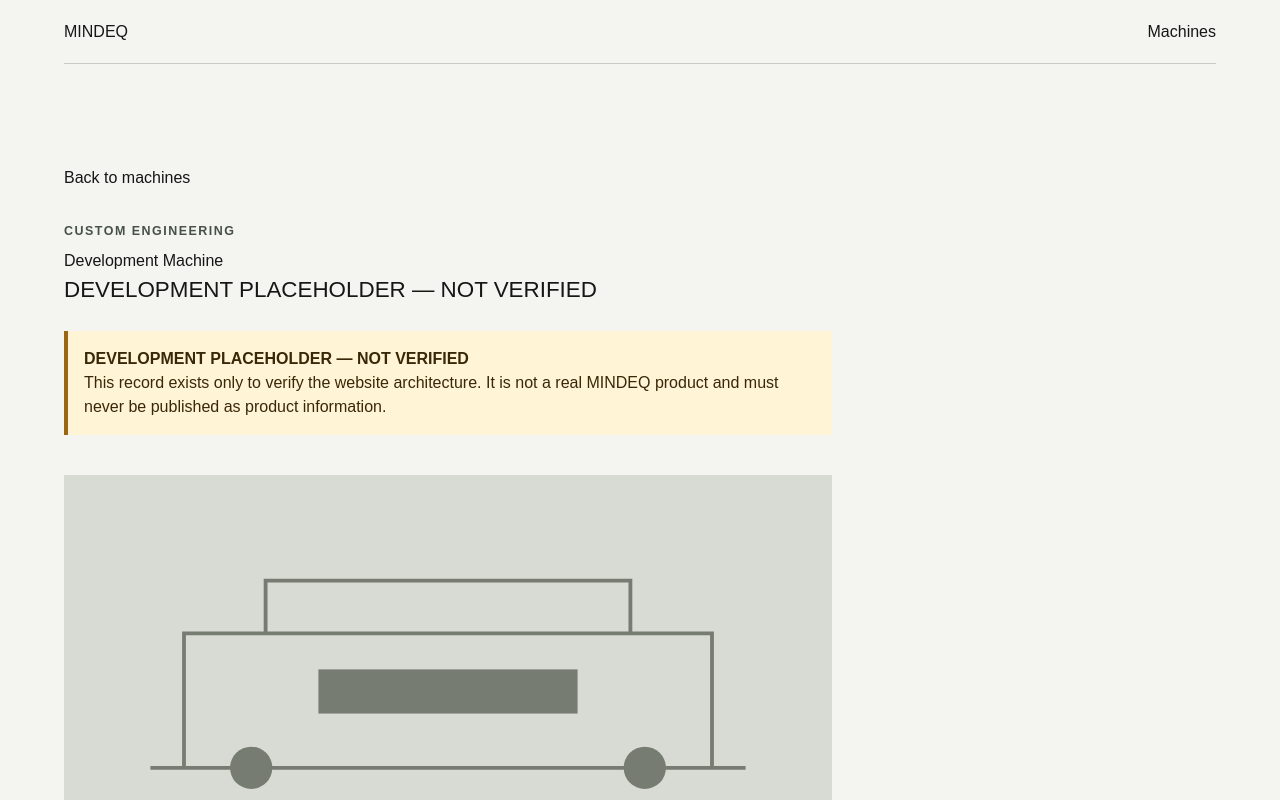
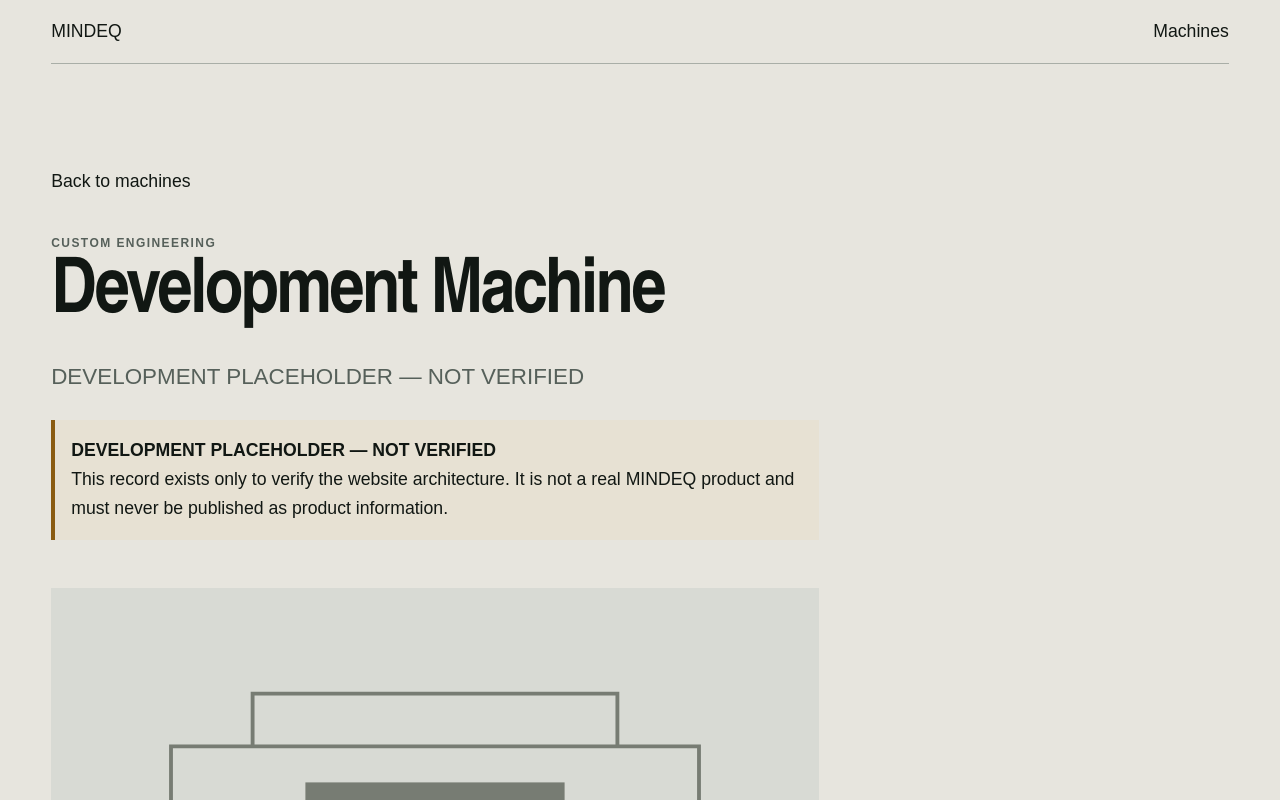
Before and after one commit to fadielmodafar1234-spec/MINDEQ, a Next.js app: page /machines/development-machine in a window 1280 px wide. Shown: the top 800 px of the page. Built offline with nearby package versions, Linux system fonts and the light colour scheme.

Commit message:
feat: add semantic design primitives

```diff
--- a/src/app/globals.css
+++ b/src/app/globals.css
@@ -2,101 +2,343 @@
 
 :root {
   color-scheme: light;
-  font-family:
-    Arial, Helvetica, system-ui, -apple-system, BlinkMacSystemFont, sans-serif;
-  background: #f4f4f1;
-  color: #161714;
+  --color-canvas: #e7e5de;
+  --color-surface: #f4f3ee;
+  --color-ink: #111713;
+  --color-muted: #56605a;
+  --color-line: #a9aea7;
+  --color-brand: #174a5b;
+  --color-action: #8a451f;
+  --color-focus: #0b6f8a;
+  --color-success: #236746;
+  --color-warning: #8a5b11;
+  --color-error: #a52d24;
+
+  --font-display: "Arial Narrow", "Aptos Narrow", "Roboto Condensed",
+    "Helvetica Neue", Arial, sans-serif;
+  --font-body: Arial, Helvetica, system-ui, -apple-system, BlinkMacSystemFont,
+    sans-serif;
+  --font-label: var(--font-body);
+  --type-display: clamp(3rem, 8vw, 7.5rem);
+  --type-heading-1: clamp(2.5rem, 6vw, 5.75rem);
+  --type-heading-2: clamp(2rem, 4vw, 3.75rem);
+  --type-heading-3: clamp(1.25rem, 2vw, 1.75rem);
+  --type-body: clamp(1rem, 0.96rem + 0.18vw, 1.125rem);
+  --type-label: 0.75rem;
+  --leading-display: 0.9;
+  --leading-heading: 1;
+  --leading-body: 1.65;
+  --tracking-label: 0.12em;
+
+  --space-1: 0.25rem;
+  --space-2: 0.5rem;
+  --space-3: 0.75rem;
+  --space-4: 1rem;
+  --space-5: 1.5rem;
+  --space-6: 2rem;
+  --space-7: 3rem;
+  --space-8: 4rem;
+  --space-9: 6rem;
+  --space-10: 8rem;
+  --section-space: clamp(var(--space-8), 8vw, var(--space-10));
+
+  --grid-columns: 12;
+  --grid-gap: clamp(var(--space-4), 2vw, var(--space-6));
+  --page-gutter: clamp(var(--space-4), 4vw, var(--space-8));
+  --container-standard: 75rem;
+  --container-wide: 90rem;
+  --container-text: 48rem;
+  --control-size: 2.75rem;
+
+  background: var(--color-canvas);
+  color: var(--color-ink);
+  font-family: var(--font-body);
 }
 
-* {
+*,
+*::before,
+*::after {
   box-sizing: border-box;
 }
 
 html {
   min-width: 320px;
-  background: #f4f4f1;
+  overflow-x: clip;
+  background: var(--color-canvas);
 }
 
 body {
   min-height: 100vh;
   margin: 0;
+  overflow-x: clip;
+  background: var(--color-canvas);
+  color: var(--color-ink);
+  font-family: var(--font-body);
+  font-size: var(--type-body);
+  line-height: var(--leading-body);
+  text-rendering: optimizeLegibility;
+}
+
+button,
+input,
+select,
+textarea {
+  font: inherit;
 }
 
 a {
   color: inherit;
+  text-underline-offset: 0.18em;
 }
 
-img {
+img,
+picture,
+svg {
   display: block;
   max-width: 100%;
 }
 
+h1,
+h2,
+h3 {
+  margin-block: 0 var(--space-5);
+  font-family: var(--font-display);
+  font-weight: 700;
+  line-height: var(--leading-heading);
+  text-wrap: balance;
+}
+
+h1 {
+  font-size: var(--type-heading-1);
+  letter-spacing: -0.035em;
+}
+
+h2 {
+  font-size: var(--type-heading-2);
+  letter-spacing: -0.025em;
+}
+
+h3 {
+  font-size: var(--type-heading-3);
+}
+
+p {
+  margin-block: 0 var(--space-4);
+}
+
+p:last-child {
+  margin-block-end: 0;
+}
+
+::selection {
+  background: var(--color-brand);
+  color: var(--color-surface);
+}
+
 .skip-link {
   position: fixed;
-  inset-block-start: 0.75rem;
-  inset-inline-start: 0.75rem;
+  inset-block-start: var(--space-3);
+  inset-inline-start: var(--space-3);
   z-index: 100;
+  min-height: var(--control-size);
   translate: 0 -200%;
-  background: #161714;
-  color: #fff;
-  padding: 0.75rem 1rem;
+  display: inline-flex;
+  align-items: center;
+  padding-inline: var(--space-4);
+  background: var(--color-ink);
+  color: var(--color-surface);
+  font-family: var(--font-label);
+  font-size: var(--type-label);
+  font-weight: 700;
+  letter-spacing: var(--tracking-label);
+  text-transform: uppercase;
 }
 
-.skip-link:focus {
+.skip-link:focus-visible {
   translate: 0;
+}
+
+:focus-visible {
+  outline: 3px solid var(--color-focus);
+  outline-offset: 3px;
+}
+
+.container {
+  width: calc(100% - (2 * var(--page-gutter)));
+  margin-inline: auto;
+  display: grid;
+  grid-template-columns: repeat(var(--grid-columns), minmax(0, 1fr));
+  gap: var(--grid-gap);
+}
+
+.container > * {
+  min-width: 0;
+  grid-column: 1 / -1;
+}
+
+.container--standard {
+  max-width: var(--container-standard);
+}
+
+.container--wide {
+  max-width: var(--container-wide);
+}
+
+.container--text {
+  max-width: var(--container-text);
+}
+
+.section {
+  position: relative;
+  padding-block: var(--section-space);
+}
+
+.section__datum {
+  width: calc(100% - (2 * var(--page-gutter)));
+  max-width: var(--container-wide);
+  margin: 0 auto var(--space-7);
+  border-block-start: 1px solid currentColor;
+  padding-block-start: var(--space-3);
+  display: grid;
+  grid-template-columns: repeat(var(--grid-columns), minmax(0, 1fr));
+  gap: var(--grid-gap);
+  color: var(--color-muted);
+  font-family: var(--font-label);
+  font-size: var(--type-label);
+  font-variant-numeric: tabular-nums;
+  font-weight: 700;
+  letter-spacing: var(--tracking-label);
+  line-height: 1.2;
+  text-transform: uppercase;
+}
+
+.section__datum span:first-child {
+  grid-column: 1;
+}
+
+.section__datum span:last-child {
+  grid-column: 2 / -1;
+}
+
+.section--light {
+  background: var(--color-canvas);
+  color: var(--color-ink);
+}
+
+.section--surface {
+  background: var(--color-surface);
+  color: var(--color-ink);
+}
+
+.section--dark {
+  background: var(--color-ink);
+  color: var(--color-surface);
+}
+
+.section--dark .section__datum {
+  color: var(--color-canvas);
+}
+
+.action-link {
+  width: fit-content;
+  min-height: var(--control-size);
+  display: inline-flex;
+  align-items: center;
+  justify-content: center;
+  border: 1px solid transparent;
+  padding: var(--space-3) var(--space-5);
+  font-family: var(--font-label);
+  font-size: var(--type-label);
+  font-weight: 700;
+  letter-spacing: var(--tracking-label);
+  line-height: 1.2;
+  text-decoration: none;
+  text-transform: uppercase;
+}
+
+.action-link--primary {
+  border-color: var(--color-action);
+  background: var(--color-action);
+  color: var(--color-surface);
+}
+
+.action-link--secondary {
+  border-color: currentColor;
+  background: transparent;
+  color: inherit;
+}
+
+.action-link--text {
+  min-height: var(--control-size);
+  border-color: transparent;
+  padding-inline: 0;
+  color: var(--color-action);
+  text-decoration: underline;
+  text-decoration-thickness: 1px;
+}
+
+.section--dark .action-link--text {
+  color: var(--color-canvas);
 }
 
 .site-header,
 .site-footer,
 .page-shell {
-  width: min(100% - 2rem, 72rem);
+  width: calc(100% - (2 * var(--page-gutter)));
+  max-width: var(--container-standard);
   margin-inline: auto;
 }
 
 .site-header {
+  min-height: var(--space-8);
   display: flex;
-  min-height: 4rem;
   align-items: center;
   justify-content: space-between;
-  border-bottom: 1px solid #c9cbc4;
+  gap: var(--space-4);
+  border-bottom: 1px solid var(--color-line);
 }
 
 .site-nav {
   display: flex;
-  gap: 1rem;
+  gap: var(--space-4);
+}
+
+.site-header a,
+.site-nav a {
+  min-height: var(--control-size);
+  display: inline-flex;
+  align-items: center;
 }
 
 .page-shell {
-  padding-block: clamp(3rem, 8vw, 7rem);
+  padding-block: clamp(var(--space-7), 8vw, var(--space-9));
 }
 
 .page-shell > * {
-  max-width: 48rem;
+  max-width: var(--container-text);
 }
 
 .site-footer {
-  border-top: 1px solid #c9cbc4;
-  padding-block: 2rem;
-}
-
-:focus-visible {
-  outline: 3px solid #1d5c42;
-  outline-offset: 3px;
+  border-top: 1px solid var(--color-line);
+  padding-block: var(--space-6);
 }
 
 .page-introduction,
 .machine-page__header,
 .machine-overview,
 .technical-content section {
-  max-width: 48rem;
+  max-width: var(--container-text);
 }
 
 .eyebrow {
-  margin-block-end: 0.5rem;
-  color: #465149;
-  font-size: 0.78rem;
+  margin-block-end: var(--space-2);
+  color: var(--color-muted);
+  font-family: var(--font-label);
+  font-size: var(--type-label);
+  font-variant-numeric: tabular-nums;
   font-weight: 700;
-  letter-spacing: 0.12em;
+  letter-spacing: var(--tracking-label);
+  line-height: 1.2;
   text-transform: uppercase;
 }
 
@@ -105,33 +347,37 @@
 }
 
 .machine-grid {
+  margin-block-start: var(--space-7);
   display: grid;
   grid-template-columns: repeat(auto-fit, minmax(min(100%, 20rem), 1fr));
-  gap: 1.5rem;
-  margin-block-start: 2.5rem;
+  gap: var(--space-5);
 }
 
 .machine-card {
   overflow: hidden;
-  border: 1px solid #c9cbc4;
-  background: #fff;
+  border: 1px solid var(--color-line);
+  background: var(--color-surface);
 }
 
 .machine-card__image-link {
   display: block;
-  background: #e7e8e3;
+  background: var(--color-canvas);
 }
 
 .machine-card__content {
-  padding: 1.25rem;
+  padding: var(--space-5);
 }
 
 .development-notice {
-  margin-block: 1.5rem;
-  border-inline-start: 0.3rem solid #9b6514;
-  padding: 1rem;
-  background: #fff4d6;
-  color: #392807;
+  margin-block: var(--space-5);
+  border-inline-start: var(--space-1) solid var(--color-warning);
+  padding: var(--space-4);
+  background: color-mix(
+    in srgb,
+    var(--color-warning) 12%,
+    var(--color-surface)
+  );
+  color: var(--color-ink);
 }
 
 .development-notice p {
@@ -139,38 +385,41 @@
 }
 
 .empty-state {
-  margin-block-start: 2.5rem;
-  border: 1px dashed #8b8f86;
-  padding: 1.5rem;
+  margin-block-start: var(--space-7);
+  border: 1px dashed var(--color-line);
+  padding: var(--space-5);
 }
 
 .back-link {
-  display: inline-block;
-  margin-block-end: 2rem;
+  min-height: var(--control-size);
+  margin-block-end: var(--space-6);
+  display: inline-flex;
+  align-items: center;
 }
 
 .machine-tagline {
-  font-size: clamp(1.1rem, 2vw, 1.4rem);
+  color: var(--color-muted);
+  font-size: clamp(1.125rem, 2vw, 1.4rem);
 }
 
 .machine-page__poster {
   width: 100%;
-  margin-block: 2.5rem;
-  background: #e7e8e3;
+  margin-block: var(--space-7);
+  background: var(--color-surface);
 }
 
 .technical-content {
+  margin-block-start: var(--space-7);
   display: grid;
-  gap: 2rem;
-  margin-block-start: 3rem;
+  gap: var(--space-6);
 }
 
 .technical-value {
+  border-bottom: 1px solid var(--color-line);
+  padding-block: var(--space-3);
   display: grid;
   grid-template-columns: minmax(8rem, 1fr) 2fr;
-  gap: 1rem;
-  border-bottom: 1px solid #d7d9d2;
-  padding-block: 0.75rem;
+  gap: var(--space-4);
 }
 
 .technical-value dd {
@@ -180,9 +429,33 @@
 .machine-gallery {
   display: grid;
   grid-template-columns: repeat(auto-fit, minmax(min(100%, 20rem), 1fr));
-  gap: 1rem;
+  gap: var(--space-4);
 }
 
 .machine-gallery figure {
   margin: 0;
 }
+
+@media (max-width: 48rem) {
+  :root {
+    --grid-columns: 4;
+    --grid-gap: var(--space-4);
+    --page-gutter: var(--space-4);
+    --section-space: var(--space-8);
+  }
+
+  .technical-value {
+    grid-template-columns: 1fr;
+    gap: var(--space-1);
+  }
+}
+
+@media (prefers-reduced-motion: reduce) {
+  *,
+  *::before,
+  *::after {
+    scroll-behavior: auto !important;
+    animation: none !important;
+    transition: none !important;
+  }
+}
--- /dev/null
+++ b/src/components/ui/action-link.tsx
@@ -0,0 +1,17 @@
+import Link from "next/link";
+import type { Route } from "next";
+import type { ReactNode } from "react";
+
+type ActionLinkProps = Readonly<{
+  children: ReactNode;
+  href: Route;
+  variant: "primary" | "secondary" | "text";
+}>;
+
+export function ActionLink({ children, href, variant }: ActionLinkProps) {
+  return (
+    <Link className={`action-link action-link--${variant}`} href={href}>
+      {children}
+    </Link>
+  );
+}
--- /dev/null
+++ b/src/components/ui/container.tsx
@@ -0,0 +1,26 @@
+import type { ReactNode } from "react";
+
+type ContainerElement = "div" | "footer" | "header";
+type ContainerSize = "standard" | "text" | "wide";
+
+type ContainerProps = Readonly<{
+  as?: ContainerElement;
+  children: ReactNode;
+  className?: string;
+  size?: ContainerSize;
+}>;
+
+export function Container({
+  as: Component = "div",
+  children,
+  className,
+  size = "standard",
+}: ContainerProps) {
+  const containerClassName = `container container--${size}`;
+  const classes =
+    className === undefined
+      ? containerClassName
+      : `${containerClassName} ${className}`;
+
+  return <Component className={classes}>{children}</Component>;
+}
--- /dev/null
+++ b/src/components/ui/section.tsx
@@ -0,0 +1,25 @@
+import type { ReactNode } from "react";
+
+type SectionProps = Readonly<{
+  children: ReactNode;
+  id: string;
+  index: string;
+  label: string;
+  tone: "dark" | "light" | "surface";
+}>;
+
+export function Section({ children, id, index, label, tone }: SectionProps) {
+  return (
+    <section
+      className={`section section--${tone}`}
+      data-section-index={index}
+      id={id}
+    >
+      <div aria-hidden="true" className="section__datum">
+        <span>{index}</span>
+        <span>{label}</span>
+      </div>
+      {children}
+    </section>
+  );
+}
```
Also changed, not shown: 1 other file (tests, documents, lock files or other folders).
